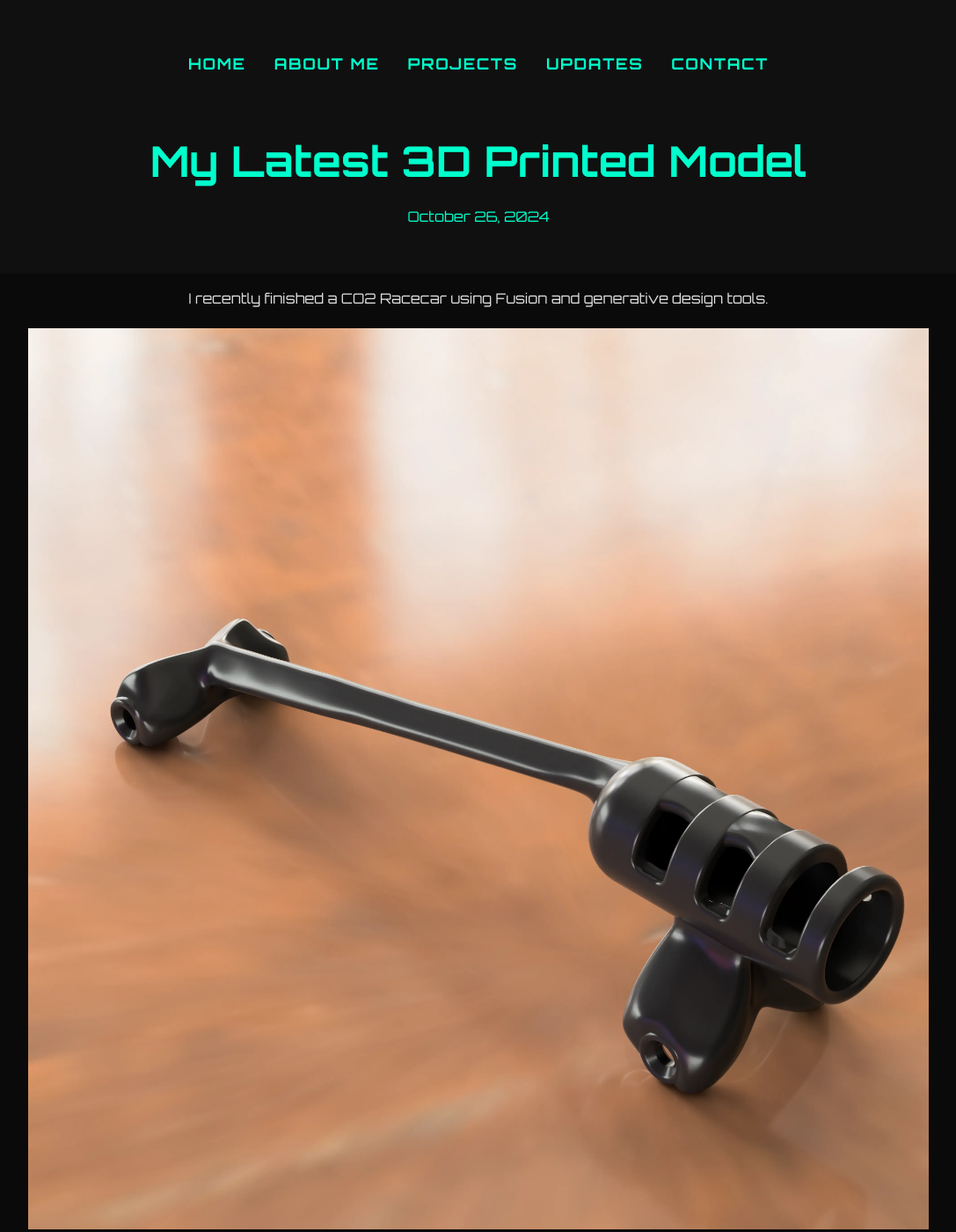
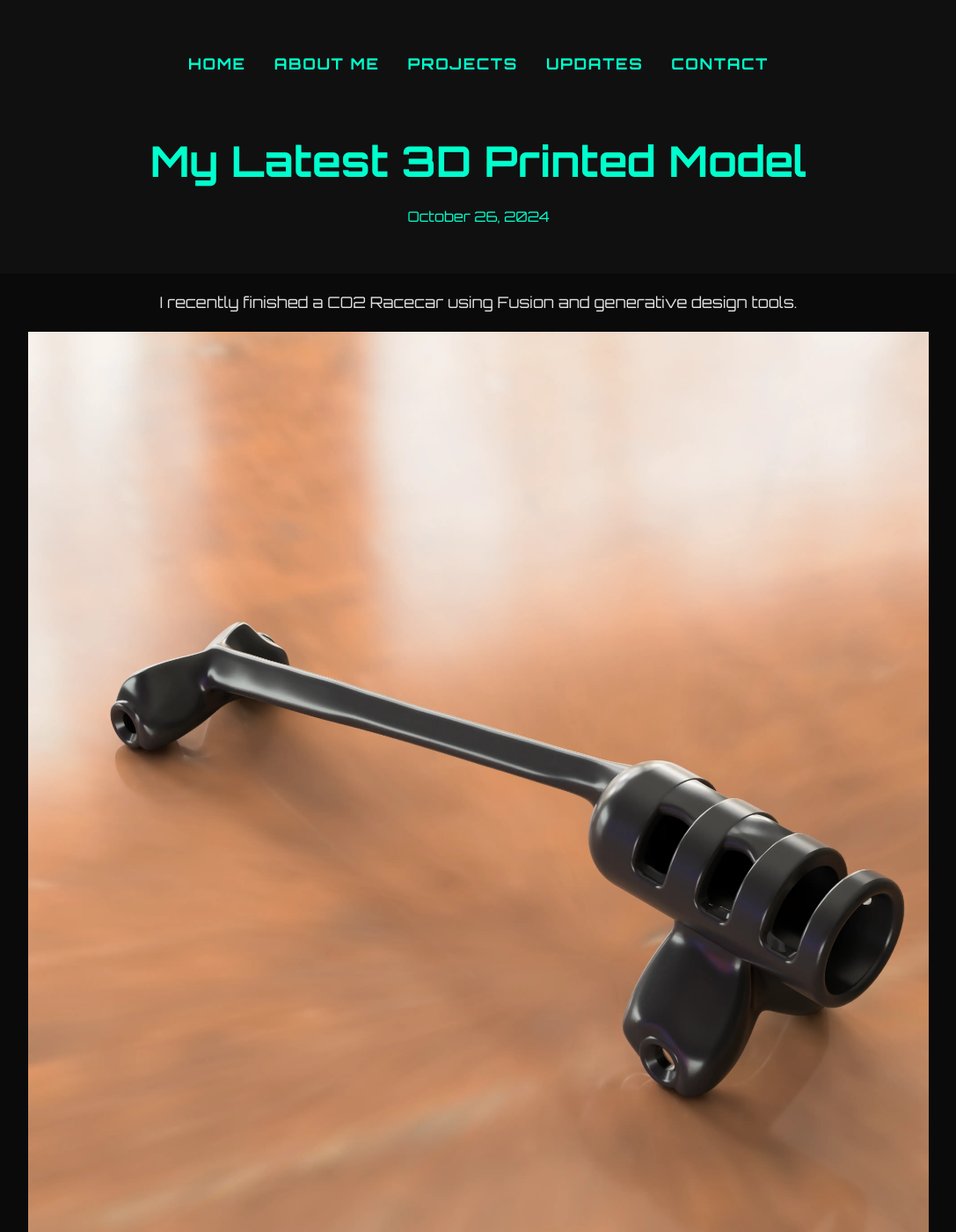
Before and after one commit to electricmasquerade/electricmasquerade.github.io, a Jekyll site: the page built from _posts/2024-10-25-testpost.md, in a window 1280 px wide and 1400 px high. Shown: the whole window at 88% size, without its empty margins (96-1183 px from the left). Built offline with Jekyll 4.4.1, drawn with Linux system fonts in a browser that asks for light colours.

Commit message:
Increased font size

```diff
--- a/css/styles.css
+++ b/css/styles.css
@@ -194,6 +194,8 @@ nav ul {
 /* Center text and images in blog posts */
 .post-content {
     text-align: center;
+    font-size: 1.1rem;
+    line-height: 1.6;
 }
 
 .post-content img {
```
